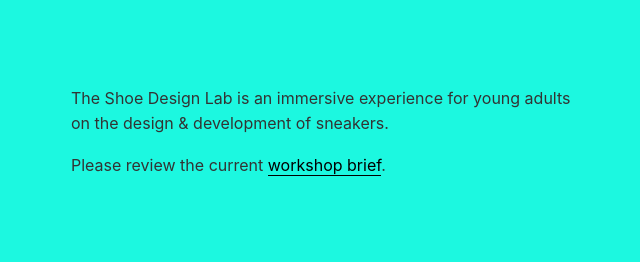
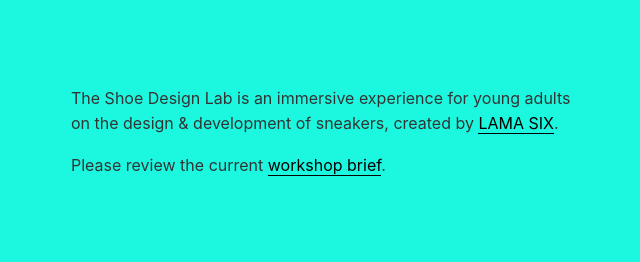
Before and after one commit to LamaSix/shoedesignlab.com, a website: page app/index.html in a window 1280 px wide. Shown: the part 197-459 px from the top of the page, without its empty margins (319-959 px from the left). Drawn offline with Linux system fonts and the light colour scheme.

Commit message:
changed wording

```diff
--- a/app/index.html
+++ b/app/index.html
@@ -43,7 +43,7 @@
     </header>
 
     <main class="main" role="main">
-      <p>The Shoe Design Lab is an immersive experience for young adults on the design & development of sneakers.</p>
+      <p>The Shoe Design Lab is an immersive experience for young adults on the design & development of sneakers, created by <a href="http://lamasix.com" target="_blank">LAMA SIX</a>.</p>
 
       <p>Please review the current <a href="https://docs.google.com/document/d/1SBQ42ij4Il55DggL4VfJZwudDidEzFRgwqHXO2cTHTk/edit?usp=sharing" target="_blank">workshop brief</a>.</p>
 
```
